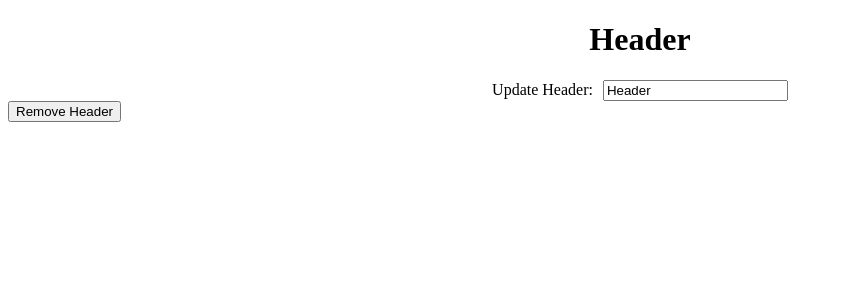
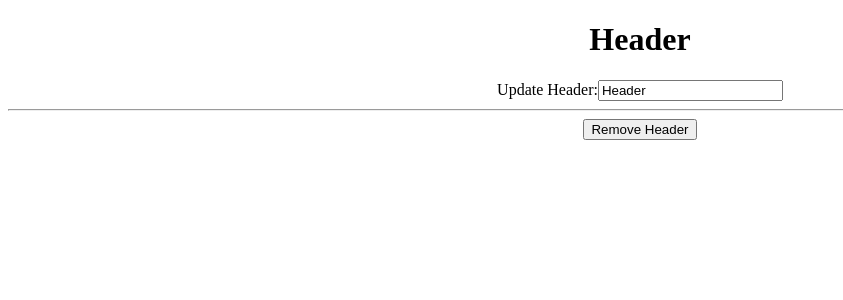
Before and after one commit to mjshuff23/react-class-workshop, a React (Create React App) app in the folder client/: page / in a window 1280 px wide. Shown: the top 300 px of the page, without its empty margins (0-843 px from the left). Built offline with nearby package versions, Linux system fonts and the light colour scheme.

Commit message:
minor changes

```diff
--- a/client/src/components/Header.js
+++ b/client/src/components/Header.js
@@ -39,6 +39,7 @@ class Header extends React.Component {
 						onChange={this.updateHeader}
 					/>
 				</label>
+				<hr />
 			</header>
 		);
 	}
--- a/client/src/index.css
+++ b/client/src/index.css
@@ -3,6 +3,7 @@
 	text-align: center;
 }
 
-input {
-	margin-left: 10px;
+button {
+	display: block;
+	margin: 0 auto;
 }
```
